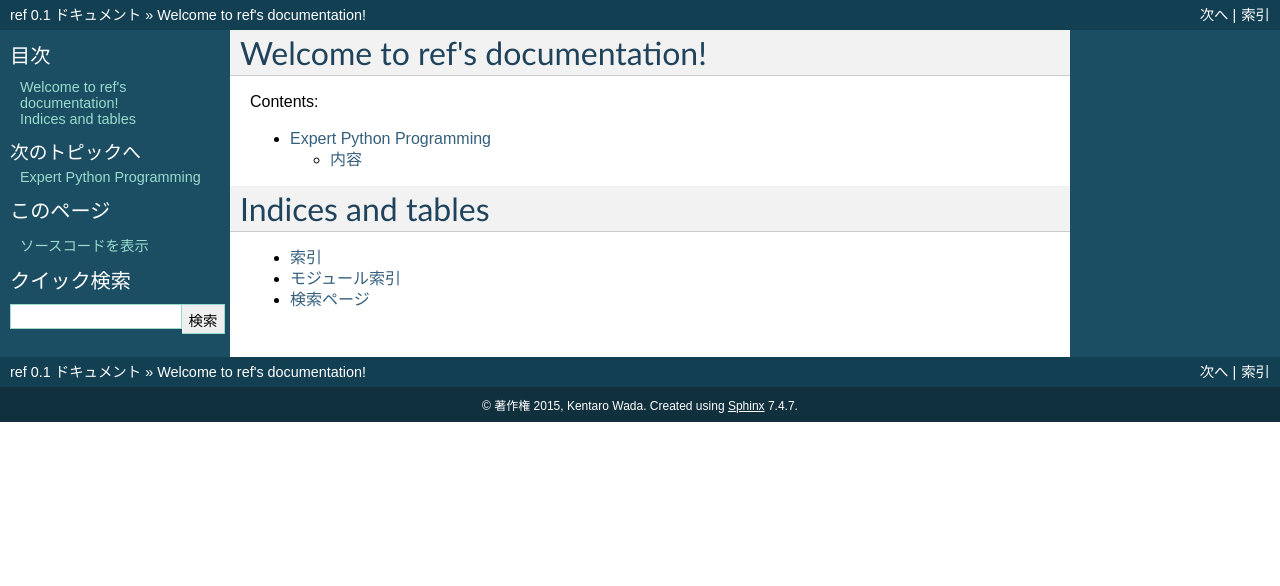
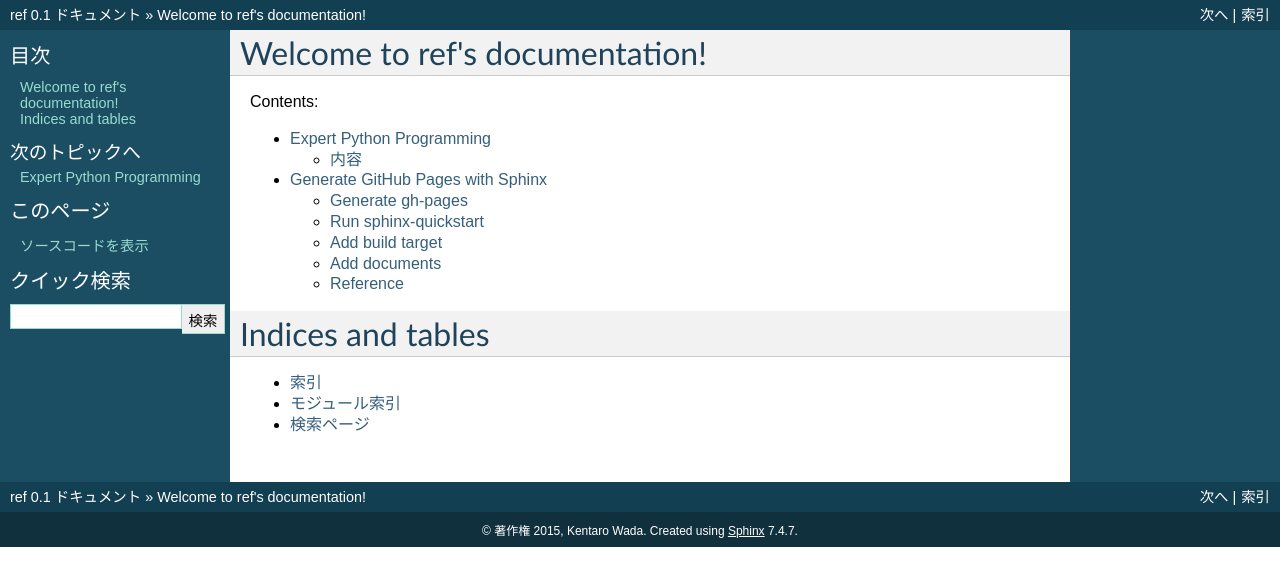
Before and after one commit to wkentaro/reference, a Sphinx documentation site: the page built from source/index.rst, in a window 1280 px wide. Shown: the top 586 px of the page. Built offline with Sphinx 7.4.7, drawn with Linux system fonts in a browser that asks for light colours; some of the changed lines change nothing that is shown.

Commit message:
add generate_gh-pages_with_sphinx.rst

```diff
--- /dev/null
+++ b/source/generate_gh-pages_with_sphinx.rst
@@ -0,0 +1,50 @@
+Generate GitHub Pages with Sphinx
+=================================
+
+Generate gh-pages
++++++++++++++++++
+First, you should generate gh-pages branch and GitHub pages. ::
+
+  cd repo
+  git checkout --orphan gh-pages
+  git rm -rf .
+  echo "First commit" > index.html
+  git add .
+  git commit -m "Just to create the branch."
+  git push origin gh-pages
+
+Run sphinx-quickstart
++++++++++++++++++++++
+  git checkout master
+  sphinx-quickstart # in second option you should say yes
+
+Add build target
+++++++++++++++++
+Add below in Makefile. ::
+
+  GH_PAGES_SOURCES = source code wiki Makefile
+
+  ...
+
+  gh-pages:
+      git checkout gh-pages
+      rm -rf build _sources _static
+      git checkout master $(GH_PAGES_SOURCES)
+      git reset HEAD
+      make html
+      mv -fv build/html/* ./
+      rm -rf $(GH_PAGES_SOURCES) build
+      git add -A
+      git ci -m "Generated gh-pages for `git log master -1 --pretty=short --abbrev-commit`" && git push origin gh-pages ; git checkout master
+
+
+Add documents
++++++++++++++
+If you add new documents, you can build and publish it by running below.::
+
+  vim source/expert_python.rst
+  make gh-pages
+
+Reference
++++++++++
+* http://blog.nikhilism.com/2012/08/automatic-github-pages-generation-from.html
--- a/source/index.rst
+++ b/source/index.rst
@@ -9,9 +9,11 @@ Welcome to ref's documentation!
 Contents:
 
 .. toctree::
-   :maxdepth: 2
+  :maxdepth: 2
 
-   expert_python
+  expert_python
+  generate_gh-pages_with_sphinx
+
 
 Indices and tables
 ==================
```
